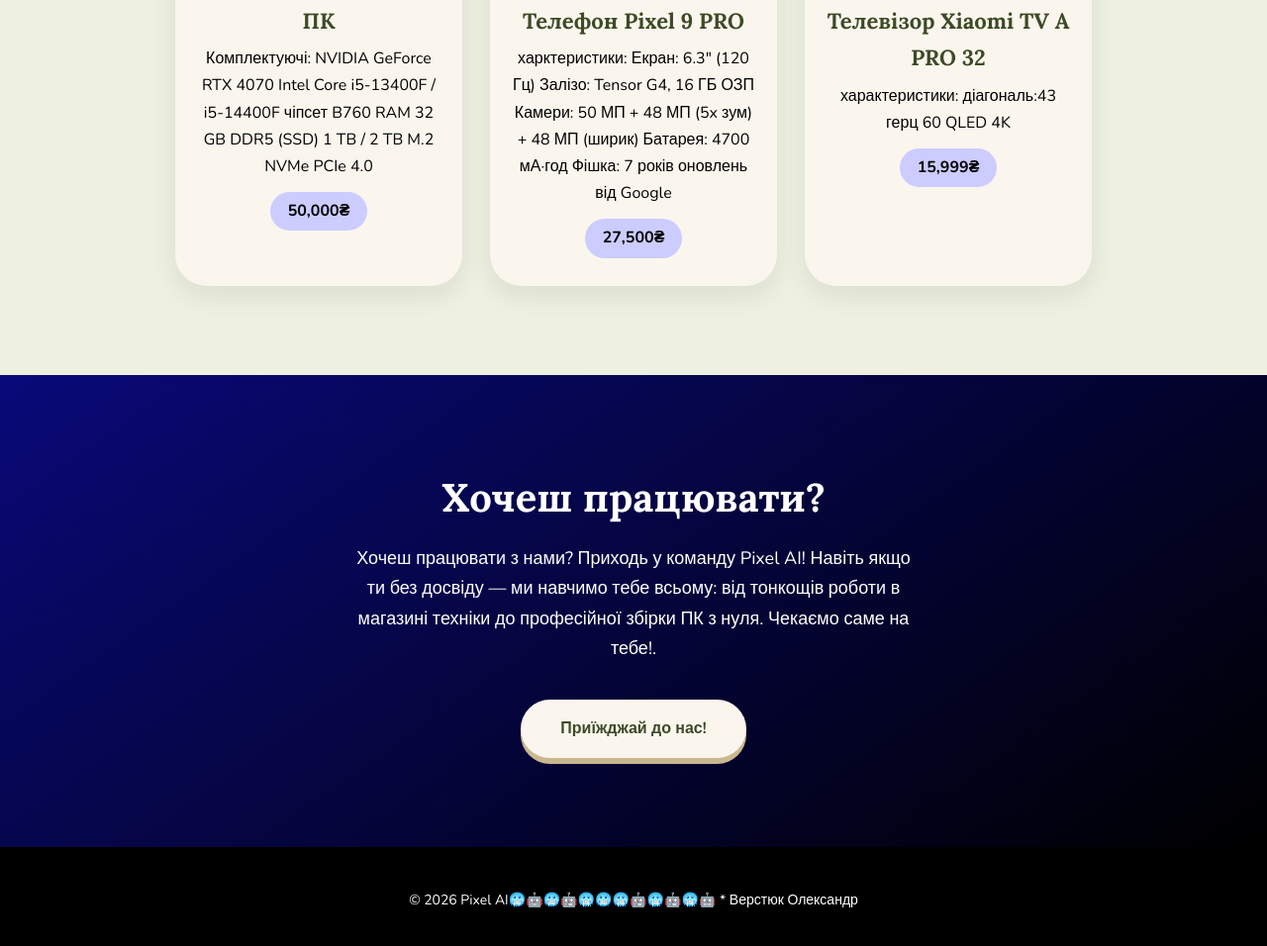
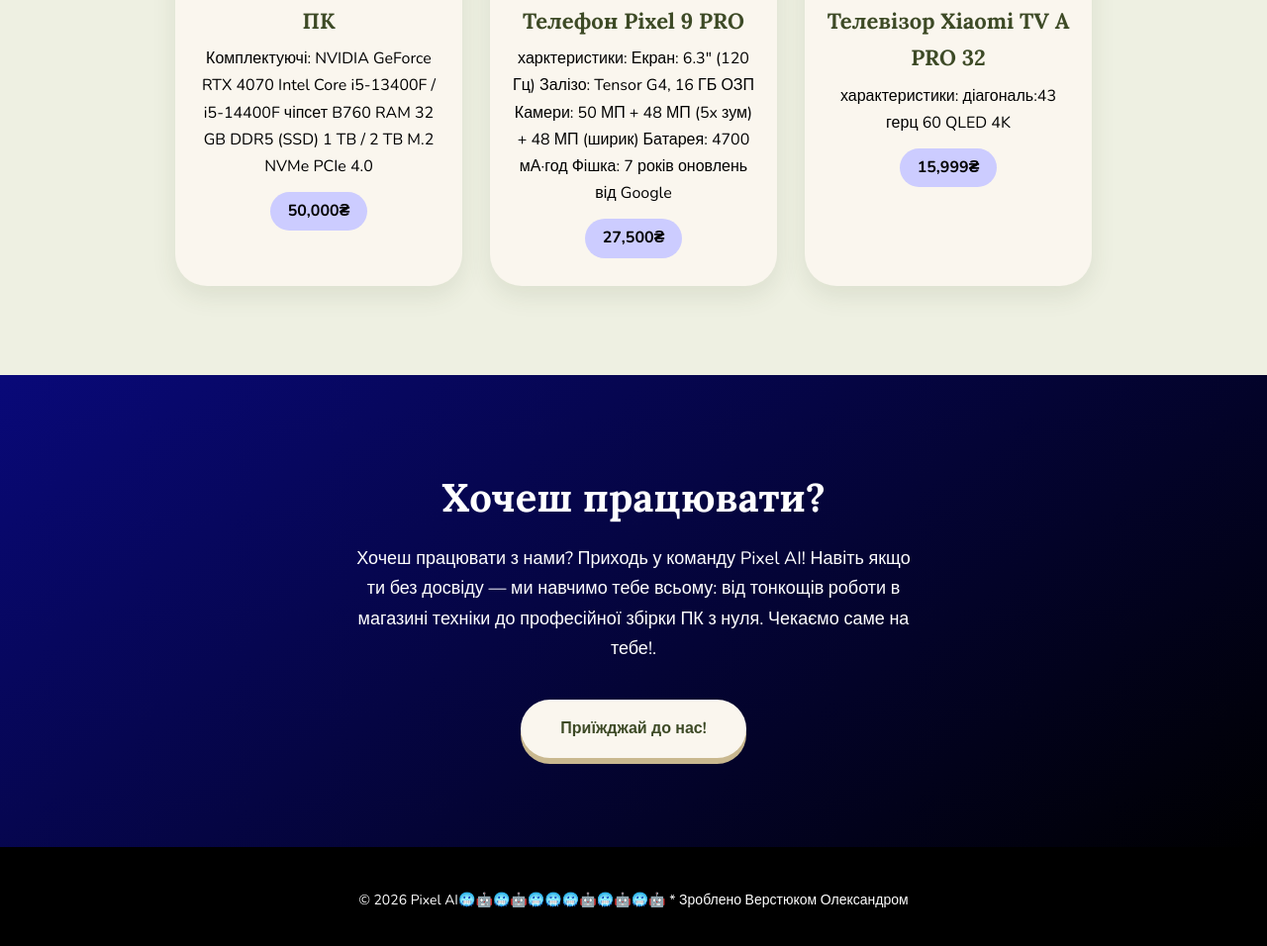
Before and after one commit to kaknwure2/kampukter, a plain HTML site: page index.html in a window 1280 px wide. Shown: the part 1841-2797 px from the top of the page at 99% size. Drawn offline with nearby package versions, Linux system fonts and the light colour scheme.

Commit message:
Update index.html

```diff
--- a/index.html
+++ b/index.html
@@ -112,7 +112,7 @@
     </main>
 
     <footer class="footer">
-        <p>© 2026 Pixel AI🥶🤖🥶🤖🥶🥶🥶🤖🥶🤖🥶🤖 * Верстюк Олександр</p>
+        <p>© 2026 Pixel AI🥶🤖🥶🤖🥶🥶🥶🤖🥶🤖🥶🤖 * Зроблено Верстюком Олександром</p>
     </footer>
 
 </body>
```
